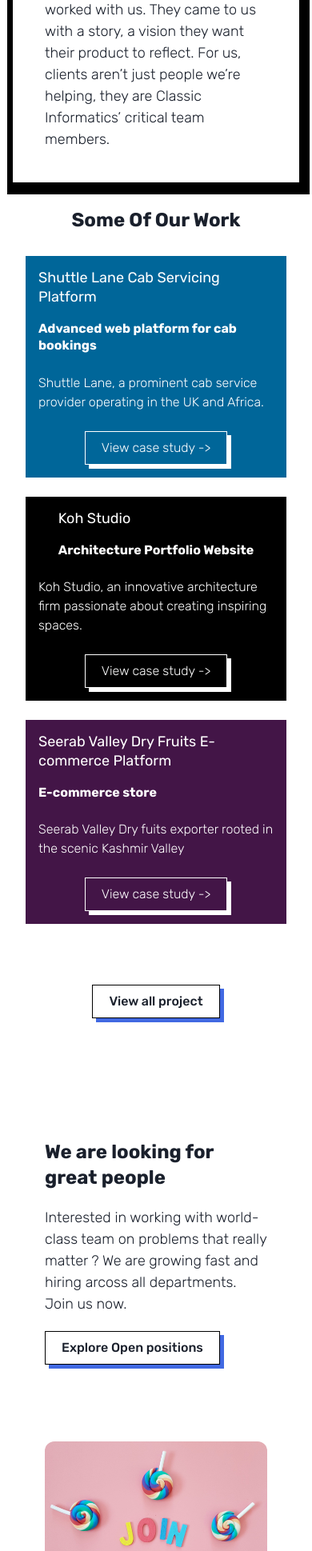
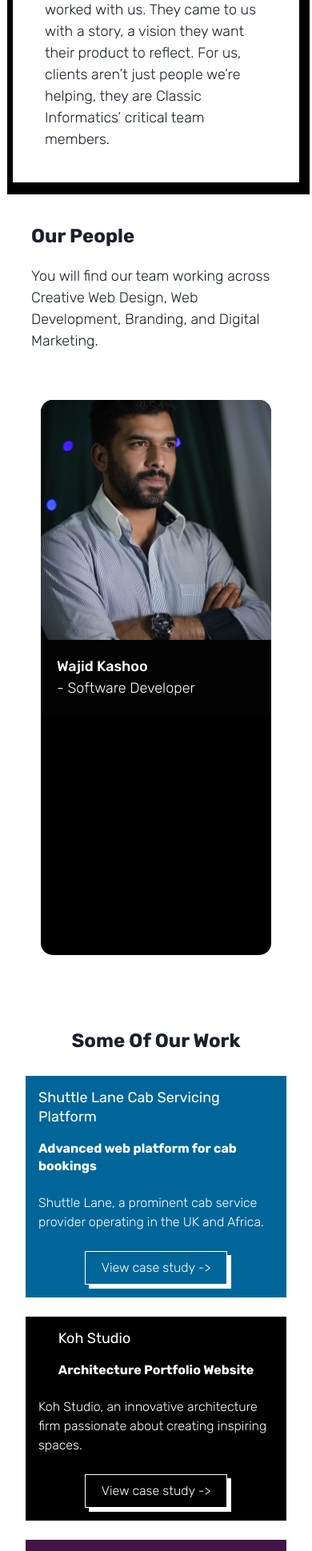
Before and after one commit to irfan-akhan/aqion, a Next.js app: page /about-aqion-tech in a window 390 px wide. Shown: the part 5487-7426 px from the top of the page at 80% size. Built offline with nearby package versions, Linux system fonts and the light colour scheme; a web font is replaced by a local one.

Commit message:
fix: team responsive

```diff
--- a/src/components/Team.js
+++ b/src/components/Team.js
@@ -45,7 +45,7 @@ export default function Team() {
 				data-aos="fade-up"
 				data-aos-delay="30"
 				fontWeight="300"
-				fontSize="x-large"
+				fontSize={{ base: "large", md: "x-large" }}
 			>
 				You will find our team working across Creative Web Design, Web
 				Development, Branding, and Digital Marketing.
@@ -53,7 +53,7 @@ export default function Team() {
 			<Flex
 				my="12"
 				flexWrap="nowrap"
-				height={{ base: "80vh", md: "90vh" }}
+				height={{ base: "85vh", md: "90vh" }}
 				p={{ base: 3, md: 6 }}
 				overflowX="scroll"
 				overflowY="hidden"
--- a/src/components/TeamCard.js
+++ b/src/components/TeamCard.js
@@ -5,15 +5,16 @@ export default function TeamCard({ name, title, description, bgImage }) {
 		<Flex
 			direction="column"
 			height="full"
-			minW="30%"
+			minW={{ base: "100%", lg: "30%" }}
 			data-aos="fade-right"
 			data-aos-delay="50"
 			rounded={15}
+			bg="black"
 		>
 			<Image
 				src={bgImage}
 				roundedTop={15}
-				boxSize={400}
+				boxSize={{ base: 300, md: 400 }}
 				objectFit="cover"
 				data-aos="fade-right"
 				data-aos-delay="70"
--- a/src/pages/about-aqion-tech.js
+++ b/src/pages/about-aqion-tech.js
@@ -3,6 +3,7 @@ import CaseStudies from "@/components/CaseStudies";
 import CoreValueCard from "@/components/CoreValueCard";
 import Layout from "@/components/Layout";
 import ManagementCard from "@/components/ManagementCard";
+import Team from "@/components/Team";
 import Values from "@/components/Values";
 import CareerCTA from "@/components/careerCTA";
 import { Box, Divider, Flex, Heading, Image, Text } from "@chakra-ui/react";
@@ -283,6 +284,15 @@ export default function About() {
 				py={{ base: 4, md: "12" }}
 				direction={{ base: "column" }}
 			>
+				<Team />
+			</Flex>
+			<Flex
+				align="center"
+				justify="center"
+				p={{ base: 4, md: "22" }}
+				py={{ base: 4, md: "12" }}
+				direction={{ base: "column" }}
+			>
 				<Heading
 					width="100%"
 					data-aos="fade-up"
```
Also changed, not shown: src/pages/careers-aqion-tech.js (+11 -0 lines).
